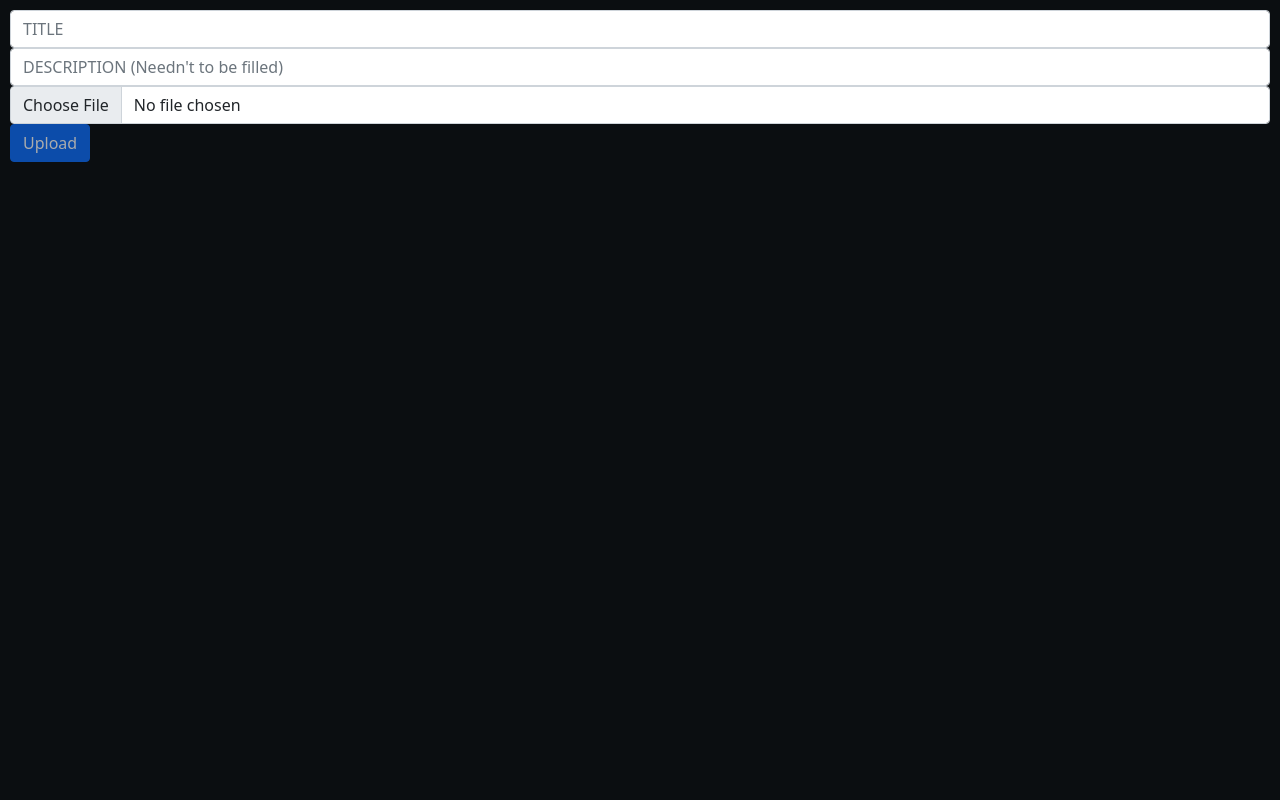
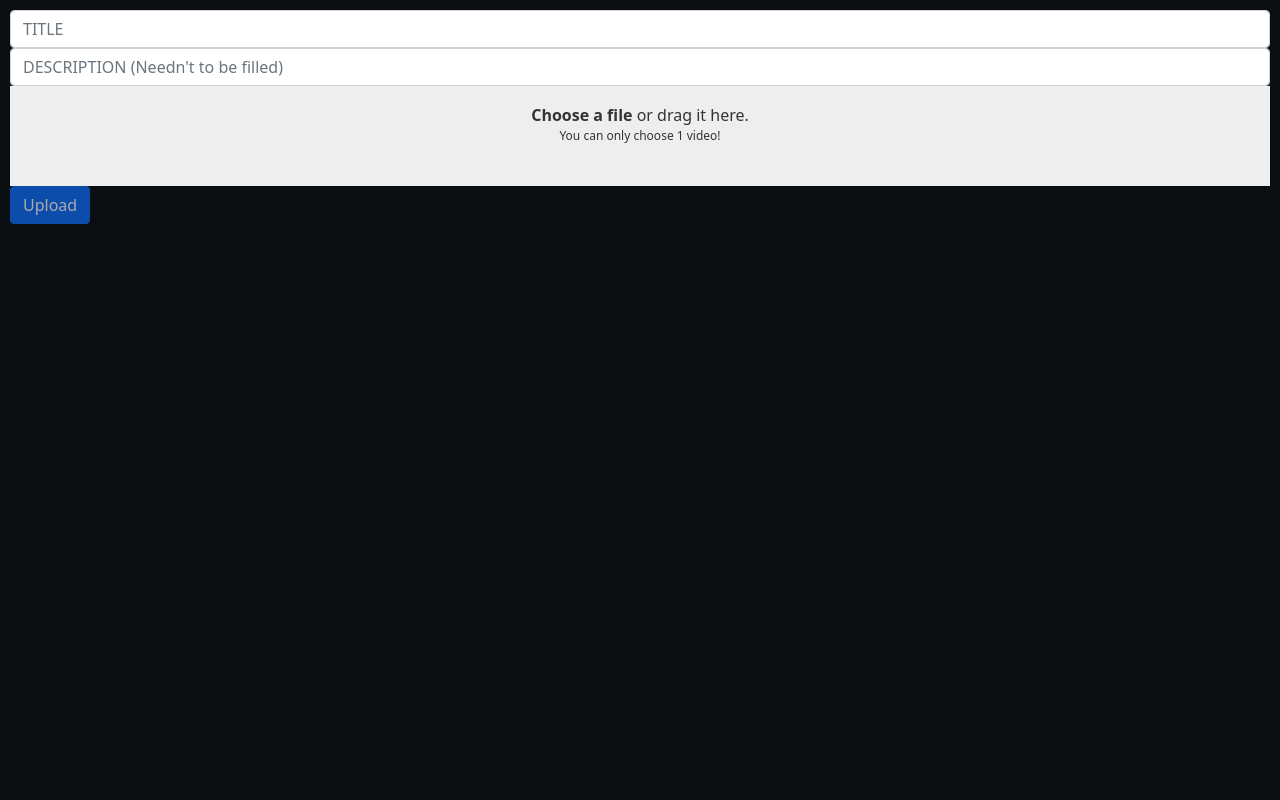
Before and after one commit to chomeProgramming/clipable, a Node server app: page /create in a window 1280 px wide. Shown: the part 85-885 px from the top of the page. Run offline with Node 20, Linux system fonts and the light colour scheme; data that the repository does not hold is empty; some libraries are stand-ins or nearby versions.

Commit message:
finished drag and drop upload video

```diff
--- a/client.js
+++ b/client.js
@@ -1,6 +1,6 @@
 
-const connectionString = process.env.DATABASE_URL
-// const connectionString = 'postgres://pqcxblpsqrbgwv:09779da952dc12ffae91c7bc7d759430b4178f2c08cf08d0b79ffb297aa244dc@ec2-54-72-155-238.eu-west-1.compute.amazonaws.com:5432/d1g31djqo35igv'
+// const connectionString = process.env.DATABASE_URL
+const connectionString = 'postgres://pqcxblpsqrbgwv:09779da952dc12ffae91c7bc7d759430b4178f2c08cf08d0b79ffb297aa244dc@ec2-54-72-155-238.eu-west-1.compute.amazonaws.com:5432/d1g31djqo35igv'
 
 // immediatly switch to psql: psql postgres://pqcxblpsqrbgwv:09779da952dc12ffae91c7bc7d759430b4178f2c08cf08d0b79ffb297aa244dc@ec2-54-72-155-238.eu-west-1.compute.amazonaws.com:5432/d1g31djqo35igv
 
--- a/index.js
+++ b/index.js
@@ -94,8 +94,8 @@ app.post("/upload", upload.single("video"), (req, res) => {
         console.log("Error: Not get file from multer")
         return displayNotFound(res)
     }
-    if (!req.body.title) {
-        console.log("Something is missing.")
+    if (!req.body.title || typeof req.body.title !== "string" || typeof req.body.description !== "string") {
+        console.log("Something is missing or wrong data type.")
         return displayNotFound(res)
     }
 
--- a/views/upload.handlebars
+++ b/views/upload.handlebars
@@ -41,15 +41,38 @@
         margin-left: 10px;
         font-weight: bold;
     }
+
+
+    .drag-drop-div {
+        background-color: #eee;
+        width: 100%;
+        height: 100px;
+        display: flex;
+        align-items: center;
+        justify-content: center;
+        flex-direction: column;
+    }
+    .drag-drop-div > * {
+        color: #333;
+    }
+    .drag-drop-div > label {
+        cursor: pointer;
+    }
 </style>
 
 {{!-- <div id="create">
     <div id="upload"> --}}
         <form action="/upload" method="POST" enctype="multipart/form-data" id="upload-video">
             <div class="mb-3 upload-video" id="upload-div">
-                <input class="form-control" type="text" placeholder="TITLE" id="uploadCaption" name="title" maxlength="32">
-                <input class="form-control" type="text" placeholder="DESCRIPTION (Needn't to be filled)" name="description" maxlength="100">
-                <input type="file" class="form-control" accept="video/*" name="video" id="chooseUploadVideo">
+                <input class="form-control" type="text" placeholder="TITLE" id="uploadTitle" name="title" maxlength="32">
+                <input class="form-control" type="text" placeholder="DESCRIPTION (Needn't to be filled)" id="uploadDescription" name="description" maxlength="100">
+                <div class="drag-drop-div" id="dragDropDiv">
+                    <label for="chooseUploadVideo"><strong>Choose a file</strong><span class="box__dragndrop"> or drag it here</span>.<br>
+                        <p style="font-size: 12px; text-align: center;">You can only choose 1 video!</p>
+                    </label>
+                    <h3 id="fileChooseResult"></h3>
+                    <input type="file" style="display: none;" class="form-control" accept="video/*" name="video" id="chooseUploadVideo">
+                </div>
                 <button class="btn btn-primary" id="submitUpload" disabled>Upload</button>
             </div>
         </form>
@@ -80,6 +103,7 @@
     </div>
 </div>
 
+
 <script>
     const uploadVideoModal = document.querySelector("#uploadVideoModal")
     const stopUploadVideo = document.querySelector("#stopUploadVideo")
@@ -88,18 +112,54 @@
     const progressBar = document.querySelector("#progressBar")
     const progressBarSpan = document.querySelector("#progressBarSpan")
 
+    const dragDropDiv = document.querySelector("#dragDropDiv")
     const chooseUploadVideo = document.querySelector("#chooseUploadVideo")
-    const uploadCaption = document.querySelector("#uploadCaption")
+    const fileChooseResult = document.querySelector("#fileChooseResult")
+    const uploadTitle = document.querySelector("#uploadTitle")
     const submitUpload = document.querySelector("#submitUpload")
 
     const updateSubmitButton = () => {
-        if (uploadCaption.value == "" || chooseUploadVideo.value == "")
+        if (uploadTitle.value == "" || fileChooseResult.innerHTML == "")
             submitUpload.disabled = true
         else
             submitUpload.disabled = false
     }
-    uploadCaption.oninput = updateSubmitButton
-    chooseUploadVideo.oninput = updateSubmitButton
+    uploadTitle.oninput = updateSubmitButton
+    fileChooseResult.oninput = updateSubmitButton
+
+    let dragFileData = null
+
+
+    var isAdvancedUpload = function() {
+        var div = document.createElement('div');
+        return (('draggable' in div) || ('ondragstart' in div && 'ondrop' in div)) && 'FormData' in window && 'FileReader' in window;
+    }();
+    chooseUploadVideo.addEventListener("input", e => {
+        dragFileData = null
+        fileChooseResult.innerHTML = e.target.value.split("\\")[e.target.value.split("\\").length-1]
+    })
+    if (isAdvancedUpload) {
+        dragDropDiv.ondrop = e => {
+            e.preventDefault()
+            var currentFile = e.dataTransfer.files[event.dataTransfer.files.length-1]
+            if (currentFile.type.split("/")[0] !== "video" || e.dataTransfer.files.length > 1)
+                return false
+            dragFileData = currentFile
+            fileChooseResult.innerHTML = currentFile.name
+            dragDropDiv.style = ""
+        }
+        dragDropDiv.ondragover = e => {
+            e.preventDefault()
+            var currentFile = e.dataTransfer.items[e.dataTransfer.items.length-1]
+            if (currentFile.type.split("/")[0] !== "video" || e.dataTransfer.items.length > 1)
+                return dragDropDiv.style = "border: 3px solid red;"
+            dragDropDiv.style = "border: 3px solid blue;"
+        }
+        dragDropDiv.ondragleave = e => {
+            e.preventDefault()
+            dragDropDiv.style.border = ""
+        }
+    }
 
     function closeModal() {
         chooseUploadVideo.value = ""
@@ -126,7 +186,16 @@
         // xhr.setRequestHeader("Content-type", event.target.enctype)
         // xhr.setRequestHeader("Content-type", "w-xxx-form-urlencoded")
         xhr.setRequestHeader("enctype", event.target.enctype)
-        xhr.send(new FormData(uploadVideo))
+        // var dataDropFile = chooseUploadVideo.getAttribute("data-drop-file")
+        if (dragFileData !== null) {
+            var newFormData = new FormData()
+            newFormData.append("title", uploadTitle.value)
+            newFormData.append("description", document.querySelector("#uploadDescription").value)
+            newFormData.append("video", dragFileData)
+            xhr.send(newFormData)
+        } else
+            xhr.send(new FormData(uploadVideo))
+
         xhr.upload.onabort = () => {
             window.location.href = "/create"
         }
```
